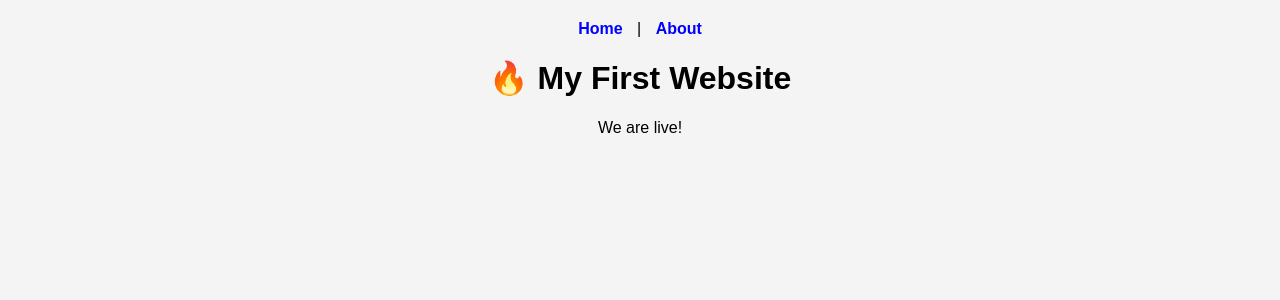
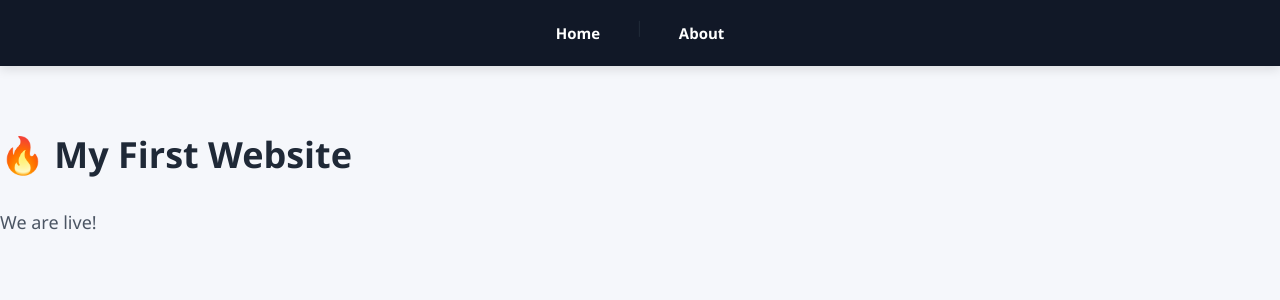
Before and after one commit to TIMESTRENDMEDIA/Mysite, a Flask app: page / in a window 1280 px wide. Shown: the top 300 px of the page. Run offline with Flask 3, Linux system fonts and the light colour scheme.

Commit message:
Update style.css

```diff
--- a/static/style.css
+++ b/static/style.css
@@ -1,21 +1,51 @@
 body {
-    background-color: #f4f4f4;
-    text-align: center;
-    font-family: Arial, sans-serif;
     margin: 0;
+    font-family: 'Segoe UI', Tahoma, Geneva, Verdana, sans-serif;
+    background: #f5f7fb;
+    color: #1f2937;
+    line-height: 1.6;
 }
 
+/* NAVBAR */
 nav {
-    margin: 20px;
+    background: #111827;
+    padding: 15px 30px;
+    display: flex;
+    justify-content: center;
+    gap: 25px;
+    box-shadow: 0 4px 10px rgba(0,0,0,0.1);
 }
 
+/* NAV LINKS */
 nav a {
+    color: #ffffff;
     text-decoration: none;
-    margin: 10px;
-    color: blue;
-    font-weight: bold;
+    font-weight: 600;
+    font-size: 15px;
+    transition: 0.3s ease;
+    padding: 6px 10px;
+    border-radius: 6px;
 }
 
 nav a:hover {
-    color: darkblue;
+    background: #374151;
 }
+
+/* PAGE CONTENT */
+h1 {
+    margin-top: 60px;
+    font-size: 36px;
+    font-weight: 700;
+}
+
+p {
+    font-size: 18px;
+    color: #4b5563;
+}
+
+/* OPTIONAL CONTAINER STYLE */
+.container {
+    max-width: 900px;
+    margin: 60px auto;
+    padding: 20px;
+}
```
